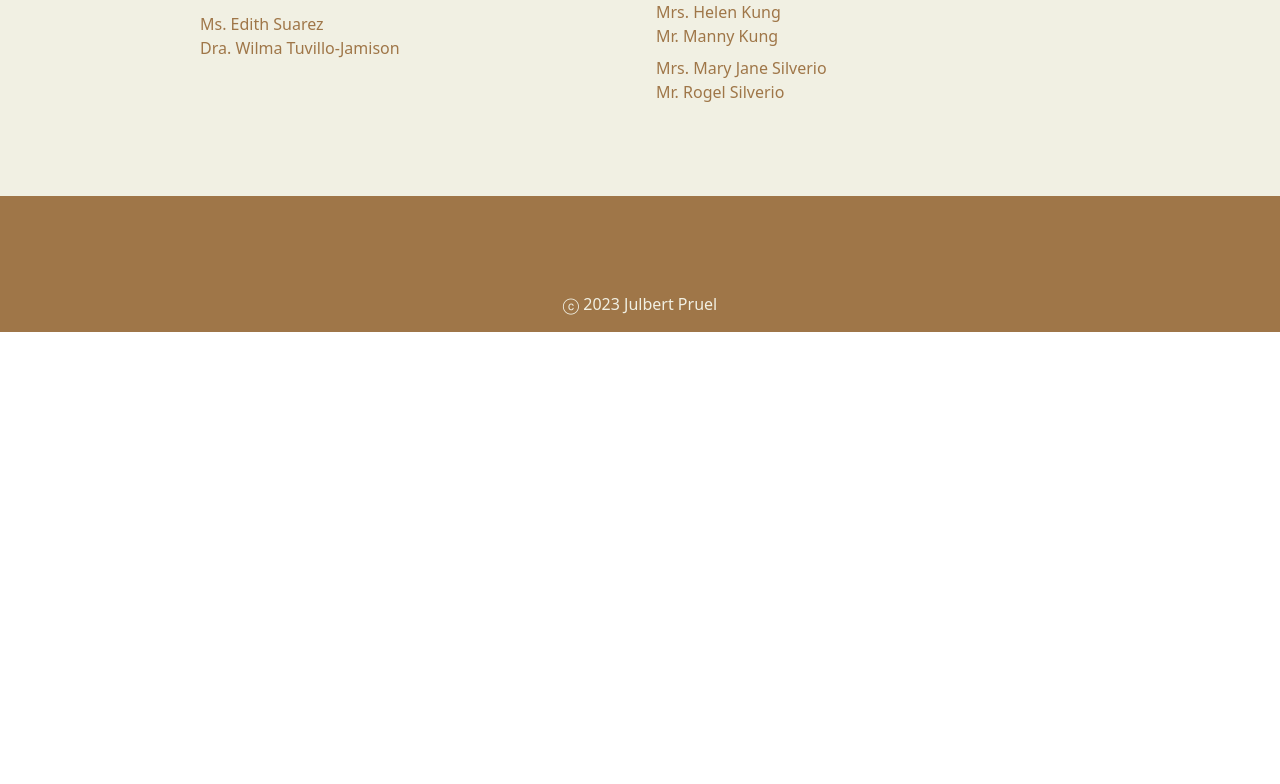
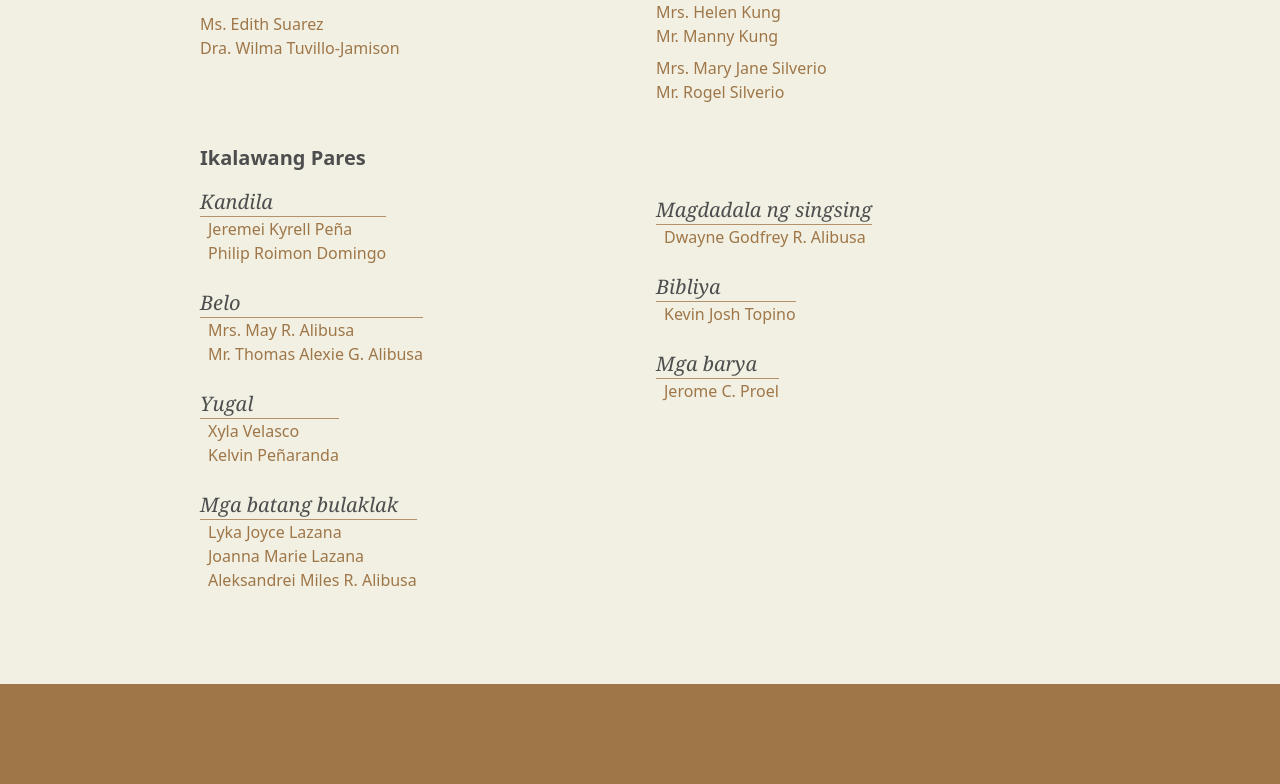
Before and after one commit to bherthchavez/wedding_site, a React (Vite) app: page / in a window 1280 px wide. Shown: the part 3799-4583 px from the top of the page. Before the commit the page ends 4131 px from the top, so only its background shows below. Built offline with nearby package versions, Linux system fonts and the light colour scheme; a web font is replaced by a local one.

Commit message:
finished entourage

```diff
--- a/src/components/Entourage.jsx
+++ b/src/components/Entourage.jsx
@@ -42,8 +42,8 @@ const Entourage = () => {
                     <div className="flex flex-col gap-2 ">
                         <h3 className="font-semibold text-xl text-[#4e4e4e] text-center sm:text-left">Natatanging ginoo</h3>
                         <div className="flex flex-col justify-start items-start">
-                            <img src="https://scontent.fcrk3-2.fna.fbcdn.net/v/t39.30808-6/351568247_267234302493564_688029972201520228_n.jpg?_nc_cat=100&ccb=1-7&_nc_sid=5f2048&_nc_eui2=AeFjhEUk6jMOKxtmqPLEnB00lYpk75a3m6yVimTvlrebrMtK7bhyqt6GoTviGf5WDa4YSKptlESgAXQrK30jjNRs&_nc_ohc=5t8QltYSN1wAX-f_UMO&_nc_ht=scontent.fcrk3-2.fna&oh=00_AfBu61goMqyg733NTdyYNOPvcNKujKYsYhJFBdgXZ4mNoQ&oe=65341B32" alt=""
-                                className="w-28 h-28 object-scale-down rounded-full mx-auto sm:mx-0 grayscale dark:bg-gray-500 aspect-square" />
+                            <img src="https://raw.githubusercontent.com/bherthchavez/wedding_site/main/src/assets/tibor.jpg" alt=""
+                                className="w-28 h-28 bg-auto  rounded-full mx-auto sm:mx-0 grayscale dark:bg-gray-500 aspect-square" />
                             <div className="text-left  mx-auto sm:mx-0">
                                 <div className="my-2 text-[#9f7648]">
                                     <h2 className="text-base font-semibold sm:text-lg text-center sm:text-left">Jake C. Pruel</h2>
@@ -123,6 +123,90 @@ const Entourage = () => {
                         </div>
                     </div>
 
+
+                    <div className="flex flex-col gap-2">
+                        <div>
+                            <h3 className="font-semibold text-xl text-[#4e4e4e]">Ikalawang Pares</h3>
+                        </div>
+                        <div className="flex flex-col justify-start items-start ">
+                            <div className="text-left ">
+                                <div className="my-2 text-[#9f7648] text-base font-medium ">
+                                    <div className="flex flex-col">
+                                        <p className="text-[#4e4e4e] font-serif text-xl italic border-b border-1 border-[#b3916a] ">Kandila</p>
+                                        <h2 className="pl-2">Jeremei Kyrell Peña</h2>
+                                        <h2 className="pl-2">Philip Roimon Domingo  </h2>
+                                    </div>
+                                </div>
+                            </div>
+                        </div>
+                        <div className="flex flex-col justify-start items-start ">
+                            <div className="text-left ">
+                                <div className="my-2 text-[#9f7648] text-base font-medium ">
+                                    <div className="flex flex-col">
+                                        <p className="text-[#4e4e4e] font-serif text-xl italic border-b border-1 border-[#b3916a] ">Belo</p>
+                                        <h2 className="pl-2">Mrs. May R. Alibusa</h2>
+                                        <h2 className="pl-2">Mr. Thomas Alexie G. Alibusa  </h2>
+                                    </div>
+                                </div>
+                            </div>
+                        </div>
+                        <div className="flex flex-col justify-start items-start ">
+                            <div className="text-left ">
+                                <div className="my-2 text-[#9f7648] text-base font-medium ">
+                                    <div className="flex flex-col">
+                                        <p className="text-[#4e4e4e] font-serif text-xl italic border-b border-1 border-[#b3916a] ">Yugal</p>
+                                        <h2 className="pl-2">Xyla Velasco</h2>
+                                        <h2 className="pl-2">Kelvin Peñaranda </h2>
+                                    </div>
+                                </div>
+                            </div>
+                        </div>
+                        <div className="flex flex-col justify-start items-start ">
+                            <div className="text-left ">
+                                <div className="my-2 text-[#9f7648] text-base font-medium ">
+                                    <div className="flex flex-col">
+                                        <p className="text-[#4e4e4e] font-serif text-xl italic border-b border-1 border-[#b3916a] ">Mga batang bulaklak</p>
+                                        <h2 className="pl-2">Lyka Joyce Lazana</h2>
+                                        <h2 className="pl-2">Joanna Marie Lazana</h2>
+                                        <h2 className="pl-2">Aleksandrei Miles R. Alibusa</h2>
+                                    </div>
+                                </div>
+                            </div>
+                        </div>
+                    </div>
+                    <div className="hidden flex-col gap-2 sm:mt-11 sm:flex">
+                        <div className="flex flex-col justify-start items-start ">
+                            <div className="text-left ">
+                                <div className="my-2 text-[#9f7648] text-base font-medium ">
+                                    <div className="flex flex-col">
+                                        <p className="text-[#4e4e4e] font-serif text-xl italic border-b border-1 border-[#b3916a] ">Magdadala ng singsing</p>
+                                        <h2 className="pl-2">Dwayne Godfrey R. Alibusa</h2>
+                                    </div>
+                                </div>
+                            </div>
+                        </div>
+                        <div className="flex flex-col justify-start items-start ">
+                            <div className="text-left ">
+                                <div className="my-2 text-[#9f7648] text-base font-medium ">
+                                    <div className="flex flex-col">
+                                        <p className="text-[#4e4e4e] font-serif text-xl italic border-b border-1 border-[#b3916a] ">Bibliya</p>
+                                        <h2 className="pl-2">Kevin Josh Topino</h2>
+                                    </div>
+                                </div>
+                            </div>
+                        </div>
+                        <div className="flex flex-col justify-start items-start ">
+                            <div className="text-left ">
+                                <div className="my-2 text-[#9f7648] text-base font-medium ">
+                                    <div className="flex flex-col">
+                                        <p className="text-[#4e4e4e] font-serif text-xl italic border-b border-1 border-[#b3916a] ">Mga barya</p>
+                                        <h2 className="pl-2">Jerome C. Proel</h2>
+                                    </div>
+                                </div>
+                            </div>
+                        </div>
+                    </div>
+
                 </div>
             </div>
         </section>
```
Also changed, not shown: src/assets/tibor.jpg.
